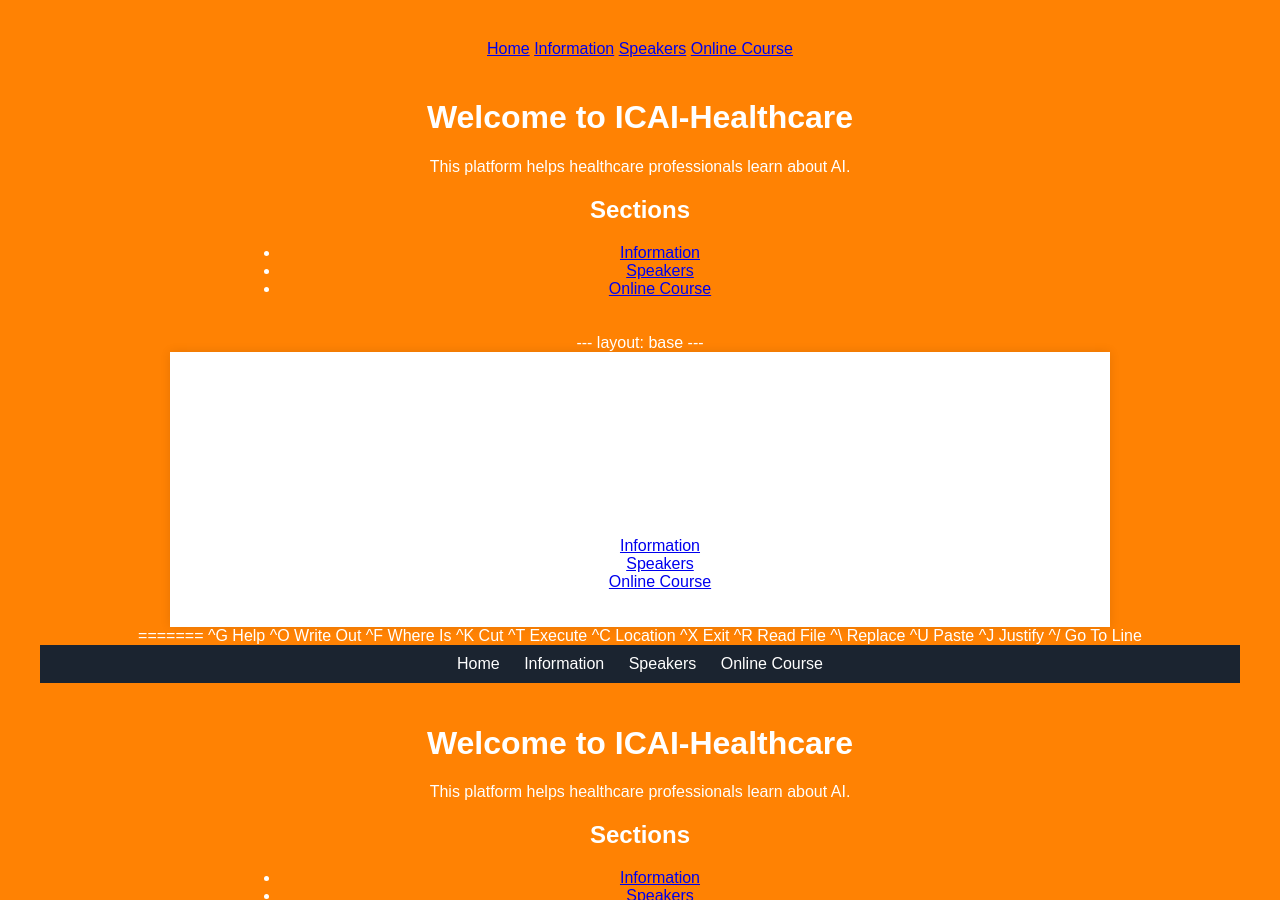
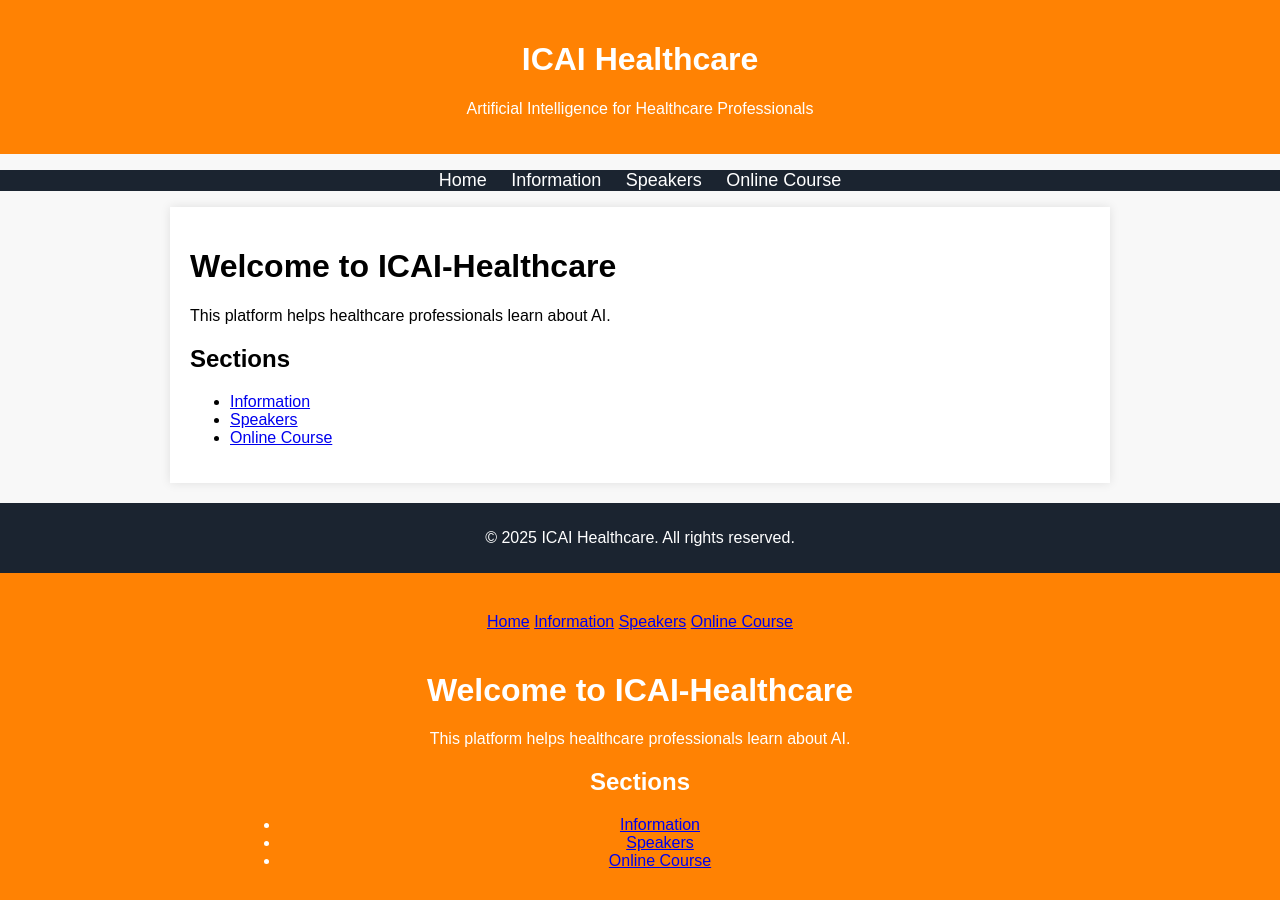
Before and after one commit to marliebesouw/marliebesouw.github.io, a Jekyll site: the page built from index.md, in a window 1280 px wide and 900 px high. Built offline with Jekyll 4.4.1, drawn with Linux system fonts in a browser that asks for light colours.

Commit message:
updated layout

```diff
--- a/_layouts/default.html
+++ b/_layouts/default.html
@@ -1,3 +1,43 @@
+<!DOCTYPE html>
+<html lang="en">
+<head>
+    <meta charset="UTF-8">
+    <meta name="viewport" content="width=device-width, initial-scale=1.0">
+    <title>{{ page.title }}</title>
+    <link rel="stylesheet" href="{{ site.baseurl }}/assets/css/style.css">
+</head>
+<body>
+
+    <!-- HEADER with Image & Overlay Text -->
+    <header class="hero">
+        <div class="hero-overlay">
+            <h1>ICAI Healthcare</h1>
+            <p>Artificial Intelligence for Healthcare Professionals</p>
+        </div>
+    </header>
+
+    <!-- NAVIGATION -->
+    <nav>
+        <ul>
+            <li><a href="{{ site.baseurl }}/">Home</a></li>
+            <li><a href="{{ site.baseurl }}/information">Information</a></li>
+            <li><a href="{{ site.baseurl }}/speakers">Speakers</a></li>
+            <li><a href="{{ site.baseurl }}/online-course">Online Course</a></li>
+        </ul>
+    </nav>
+
+    <!-- MAIN CONTENT -->
+    <main>
+        {{ content }}
+    </main>
+
+    <!-- FOOTER -->
+    <footer>
+        <p>&copy; {{ site.time | date: "%Y" }} ICAI Healthcare. All rights reserved.</p>
+    </footer>
+
+</body>
+</html>
 <!DOCTYPE html>
 <html lang="en">
 <head>
```
